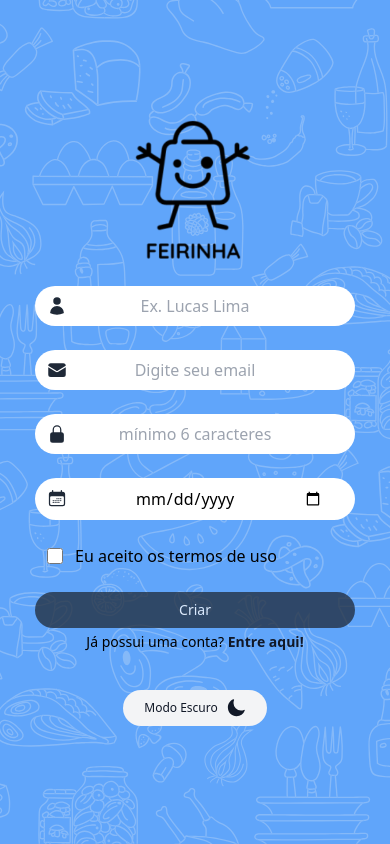
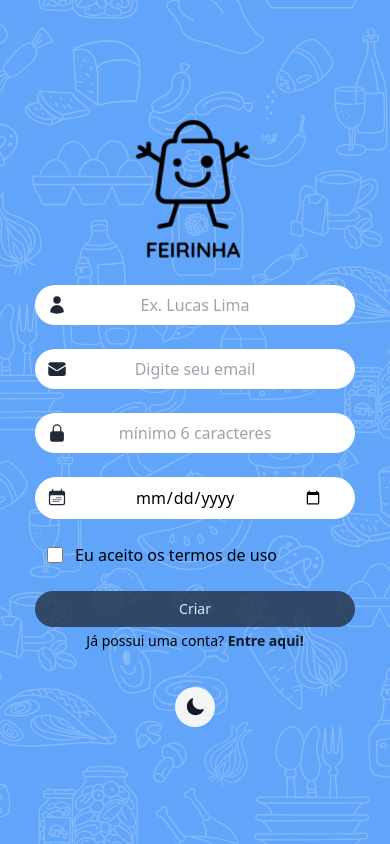
Before and after one commit to julioa-adl/feirinha, a React (Vite) app: page /register in a window 390 px wide. Built offline with nearby package versions, Linux system fonts and the light colour scheme.

Commit message:
fix: nav menu

```diff
--- a/src/general-components/ToggleTheame.tsx
+++ b/src/general-components/ToggleTheame.tsx
@@ -19,19 +19,19 @@ function ToggleTheme() {
   return (
     <>
       <div
-        className='group flex w-36 gap-2 items-center justify-center bg-gray-100 rounded-full py-2 px-4 cursor-pointer dark:hidden'
+        className='group flex w-10 h-10 md:w-36 md:gap-2 items-center justify-center bg-gray-100 rounded-full md:py-2 md:px-4 cursor-pointer dark:hidden'
         onClick={ toggle }
       >
-        <h1 className='text-gray-900 text-xs'>Modo Escuro</h1>
+        <h1 className='hidden md:block text-gray-900 text-xs'>Modo Escuro</h1>
         <MoonIcon
           className="h-5 text-gray-900 ease-in-out duration-300 group-hover:text-yellow-400"
         />
       </div>
       <div
-        className='group hidden w-36 gap-2 items-center justify-center bg-gray-700 rounded-full py-2 px-4 cursor-pointer dark:flex'
+        className='group hidden w-10 h-10 md:w-36 md:gap-2 items-center justify-center bg-gray-700 rounded-full md:py-2 md:px-4 cursor-pointer dark:flex'
         onClick={ toggle }
       >
-        <h1 className='text-gray-100 text-xs'>Modo Claro</h1>
+        <h1 className='hidden md:block text-gray-100 text-xs'>Modo Claro</h1>
         <SunIcon
           className="h-5 text-gray-100 ease-in-out duration-300 group-hover:text-yellow-400"
         />
--- a/src/general-components/User.tsx
+++ b/src/general-components/User.tsx
@@ -16,8 +16,8 @@ const User = () => {
   const nameSplit = tokenDecode ? tokenDecode.data.name.split(' ') : null;
 
   return (
-    <div className="w-1/3 px-4 sm:px-12 py-4 flex gap-2 justify-end items-start md:items-center">
-      <div className="hidden sm:block"><ToggleTheme /></div>
+    <div className="w-1/3 pr-4 sm:px-12 flex gap-2 justify-end items-center">
+      <div className=""><ToggleTheme /></div>
       <div
         className="flex cursor-pointer w-10 h-10 md:w-12 md:h-12 border-2 border-gray-900 dark:border-gray-100 justify-center items-center m-0 rounded-full"
         onClick={logout}
--- a/src/pages/Product/components/ProductCard.tsx
+++ b/src/pages/Product/components/ProductCard.tsx
@@ -21,7 +21,7 @@ const ProductCard = ({ prod }:productCards) => {
     >
       <div className={`w-1/6 flex justify-center items-center ${prod.image ? 'h-full' : 'h-14 md:h-20'} md:px-4 bg-white rounded-md`}>
         { prod.image ? (
-              <img src={`${prod.image}`} alt={prod.name} className="p-1 h-fit max-h-20 md:p-2"/>
+              <img src={`${prod.image}`} alt={prod.name} className="p-1 max-h-20 md:p-2"/>
           ) : <ArchiveBoxXMarkIcon className="h-8 md:h-12 text-gray-600 opacity-20"/>
         }
       </div>
```
